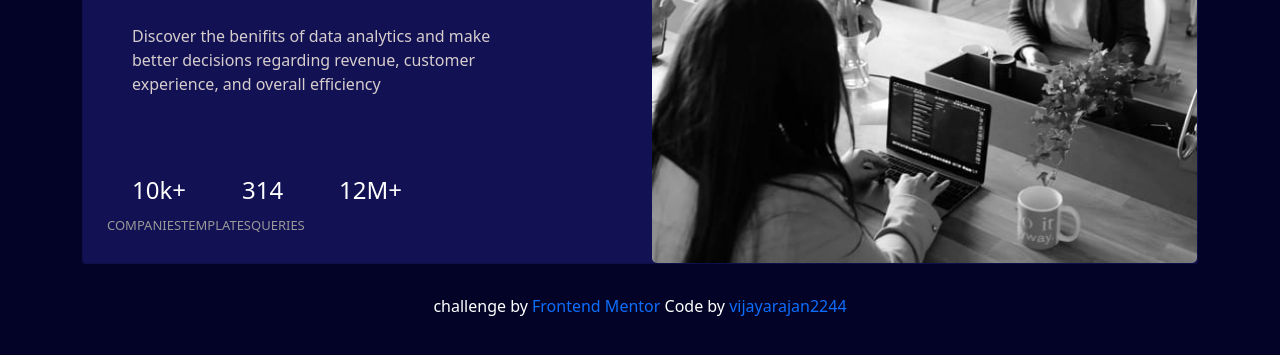
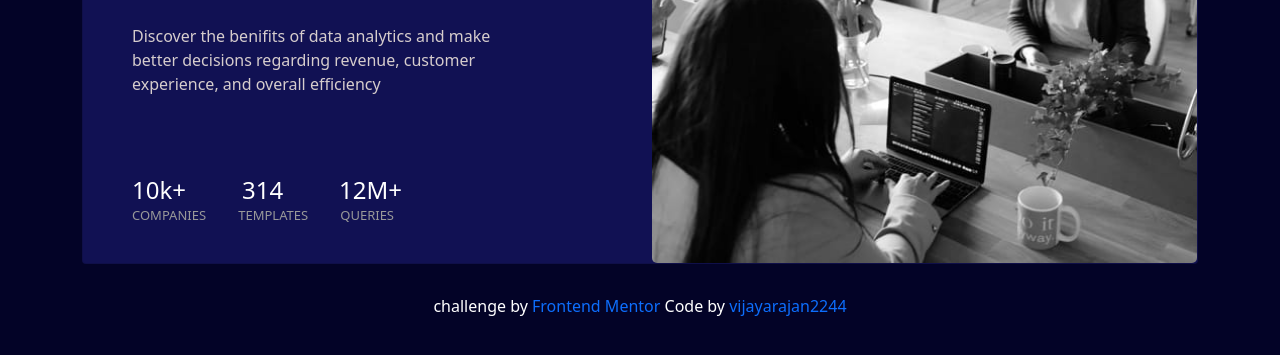
Before and after one commit to vijayarajan2244/Desktop-Stats, a plain HTML site: page index.html in a window 1280 px wide. Shown: the part 295-650 px from the top of the page. Drawn offline with nearby package versions, Linux system fonts and the light colour scheme.

Commit message:
Add class(sub,q) in 16 to 23rd line

```diff
--- a/style.css
+++ b/style.css
@@ -12,7 +12,15 @@
     margin-top: 40px;
     margin-right: 210px;
     margin-left: 25px;
-
+}
+.sub{
+    justify-content: space-between;
+    margin-top: -10px;
+    margin-right: 210px;
+    margin-left: 25px;
+}
+.q{
+    margin-right: 8px;
 }
 .font{
     font-size: small;
```
